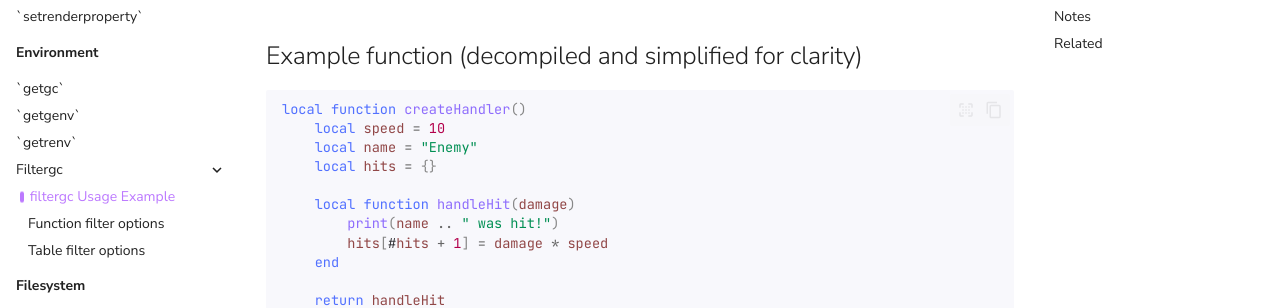
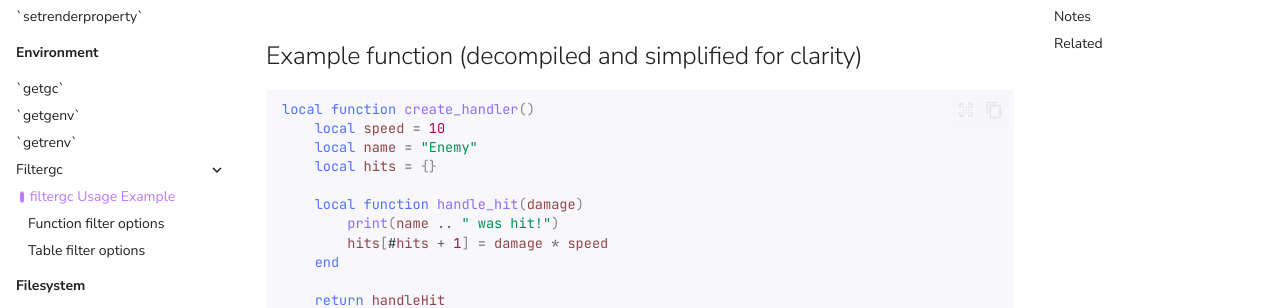
Before and after one commit to sUNC-Utilities/docs.sunc.su, an MkDocs documentation site: the page built from docs/Environment/filtergc/ExampleUsage.md, in a window 1280 px wide and 900 px high. Shown: the part 301-609 px from the top of the window. Built offline with MkDocs 1.6.1 and Material for MkDocs 9.7.7, drawn with Linux system fonts in a browser that asks for light colours; comment, search, counter and statistics services are not loaded.

Commit message:
Update ExampleUsage.md

````diff
--- a/docs/Environment/filtergc/ExampleUsage.md
+++ b/docs/Environment/filtergc/ExampleUsage.md
@@ -7,12 +7,12 @@ This example demonstrates how to use `#!luau filtergc` to locate a specific **fu
 ## Example function (decompiled and simplified for clarity)
 
 ```luau
-local function createHandler()
+local function create_handler()
     local speed = 10
     local name = "Enemy"
     local hits = {}
 
-    local function handleHit(damage)
+    local function handle_hit(damage)
         print(name .. " was hit!")
         hits[#hits + 1] = damage * speed
     end
````
